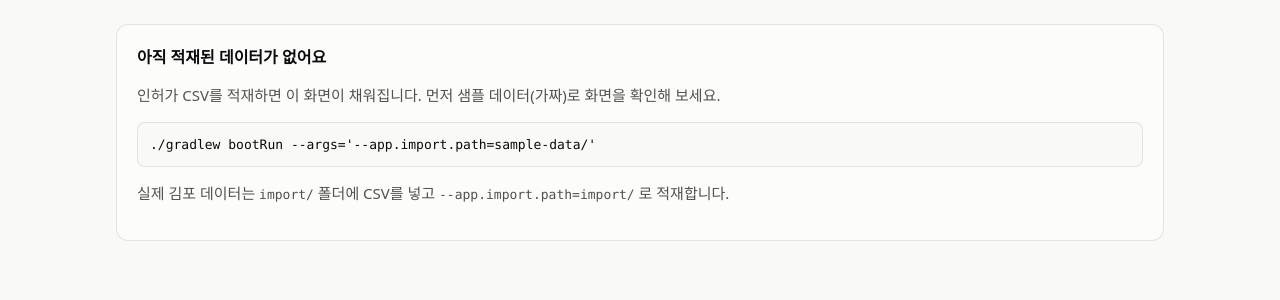
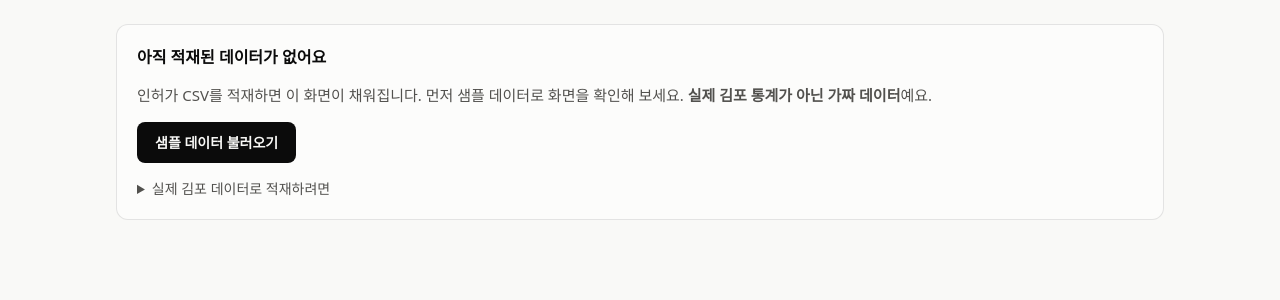
Before and after one commit to JOJOJACK-cmyk/1, a Spring Boot app: page / in a window 1280 px wide. Shown: the part 93-393 px from the top of the page. Run offline with Spring Boot 4, Linux system fonts and the light colour scheme; data that the repository does not hold is empty; some libraries are stand-ins or nearby versions.

Commit message:
빈 화면에서 버튼으로 샘플 데이터를 불러오게 변경
빈 화면 카드가 "./gradlew bootRun --args=... 를 실행하세요"라고 안내했는데,
이미 서버가 떠 있는 상태에서 따라 하면 두 번째 프로세스가 H2 파일 DB를
열지 못해 "Database may be already in use ... The file is locked" 로 죽었다.

- POST /api/import/sample: 클래스패스의 샘플 CSV를 적재. DB가 비어 있을
  때만 허용하고 데이터가 있으면 409 (실제 데이터에 가짜가 섞이는 것 방지)
- sample-data/ 를 빌드 시 클래스패스 sample/ 로 복사: 작업 디렉터리나
  실행 인수와 무관하게 동작
- 빈 화면: 터미널 명령 대신 [샘플 데이터 불러오기] 버튼. 실제 데이터 적재는
  "실행 중인 서버를 먼저 종료" 안내와 함께 접어 둠
- CsvImportService.importBytes 분리
- README: 버튼 중심 빠른 시작, 서버는 하나만 실행, DB 잠금 문제 해결 항목

테스트 25개 통과(API 2개 추가). 인수 없이 기동한 빈 DB에서 브라우저로
버튼 클릭 → 3,600건 적재·화면 표시를 확인했다.

Co-Authored-By: Claude <noreply@anthropic.com>
Claude-Session: https://claude.ai/code/session_01TqPS1QaQXz6MyTLmmyMzKh

```diff
--- a/src/main/resources/static/app.css
+++ b/src/main/resources/static/app.css
@@ -106,6 +106,16 @@ th { font-weight: 600; color: var(--text-secondary); font-size: 12px; }
 td.num { font-variant-numeric: tabular-nums; } /* 열 정렬이 필요한 숫자만 tabular */
 
 .empty h2 { margin-bottom: 8px; }
+.empty .actions { display: flex; align-items: center; flex-wrap: wrap; gap: 12px; }
+.empty details { margin-top: 8px; color: var(--text-secondary); font-size: 14px; }
+.empty summary { cursor: pointer; }
+.btn {
+  font: inherit; font-weight: 600; font-size: 14px; padding: 10px 18px; cursor: pointer;
+  color: var(--page); background: var(--text-primary); border: 0; border-radius: 8px;
+}
+.btn:hover:not(:disabled) { opacity: .85; }
+.btn:disabled { opacity: .5; cursor: default; }
+.btn:focus-visible { outline: 2px solid var(--series-1); outline-offset: 2px; }
 .empty p { color: var(--text-secondary); }
 [hidden] { display: none !important; }
 
--- a/src/main/resources/static/app.js
+++ b/src/main/resources/static/app.js
@@ -351,6 +351,23 @@
     });
   }
 
+  /** 빈 화면의 버튼: 서버가 들고 있는 가짜 샘플 CSV 를 적재하고 화면을 새로 연다. */
+  async function loadSample() {
+    const button = $('load-sample');
+    const status = $('sample-status');
+    button.disabled = true;
+    status.textContent = '불러오는 중이에요… 몇 초 걸려요.';
+    try {
+      const res = await fetch('/api/import/sample', { method: 'POST' });
+      const body = await res.json().catch(() => ({}));
+      if (!res.ok) throw new Error(body.message || `HTTP ${res.status}`);
+      location.reload();
+    } catch (e) {
+      status.textContent = `실패했어요: ${e.message}`;
+      button.disabled = false;
+    }
+  }
+
   async function init() {
     if (reducedMotion) Chart.defaults.animation = false;
     Chart.defaults.font.family = FONT;
@@ -360,6 +377,7 @@
     if (meta.total === 0) {
       $('empty').hidden = false;
       $('content').hidden = true;
+      $('load-sample').addEventListener('click', loadSample);
       return;
     }
     $('asof').textContent = `기준일 ${meta.asOf} · 적재 ${fmt.format(meta.total)}곳`;
--- a/src/main/resources/static/index.html
+++ b/src/main/resources/static/index.html
@@ -17,9 +17,19 @@
 
     <section id="empty" class="card empty" hidden>
       <h2>아직 적재된 데이터가 없어요</h2>
-      <p>인허가 CSV를 적재하면 이 화면이 채워집니다. 먼저 샘플 데이터(가짜)로 화면을 확인해 보세요.</p>
-      <pre><code>./gradlew bootRun --args='--app.import.path=sample-data/'</code></pre>
-      <p>실제 김포 데이터는 <code>import/</code> 폴더에 CSV를 넣고 <code>--app.import.path=import/</code> 로 적재합니다.</p>
+      <p>인허가 CSV를 적재하면 이 화면이 채워집니다. 먼저 샘플 데이터로 화면을 확인해 보세요.
+        <strong>실제 김포 통계가 아닌 가짜 데이터</strong>예요.</p>
+      <p class="actions">
+        <button type="button" class="btn" id="load-sample">샘플 데이터 불러오기</button>
+        <span id="sample-status" role="status"></span>
+      </p>
+      <details>
+        <summary>실제 김포 데이터로 적재하려면</summary>
+        <p><code>import/</code> 폴더에 CSV를 넣고, <strong>실행 중인 서버를 먼저 종료한 뒤</strong> 아래 인수로 다시 실행하세요.
+          (같은 DB 파일을 프로그램 두 개가 동시에 열 수 없어요.)</p>
+        <pre><code>gradlew bootRun --args="--app.import.path=import/"</code></pre>
+        <p>IntelliJ 라면 실행 구성의 프로그램 인수에 <code>--app.import.path=import/</code> 를 넣으세요.</p>
+      </details>
     </section>
 
     <div id="content">
```
Also changed, not shown: build.gradle (+8 -0 lines), src/main/java/com/gimpo/bizdash/importer/CsvImportService.java (+7 -2 lines), src/main/java/com/gimpo/bizdash/web/ImportController.java (added, +45 -0 lines), README.md, 1 other file.
